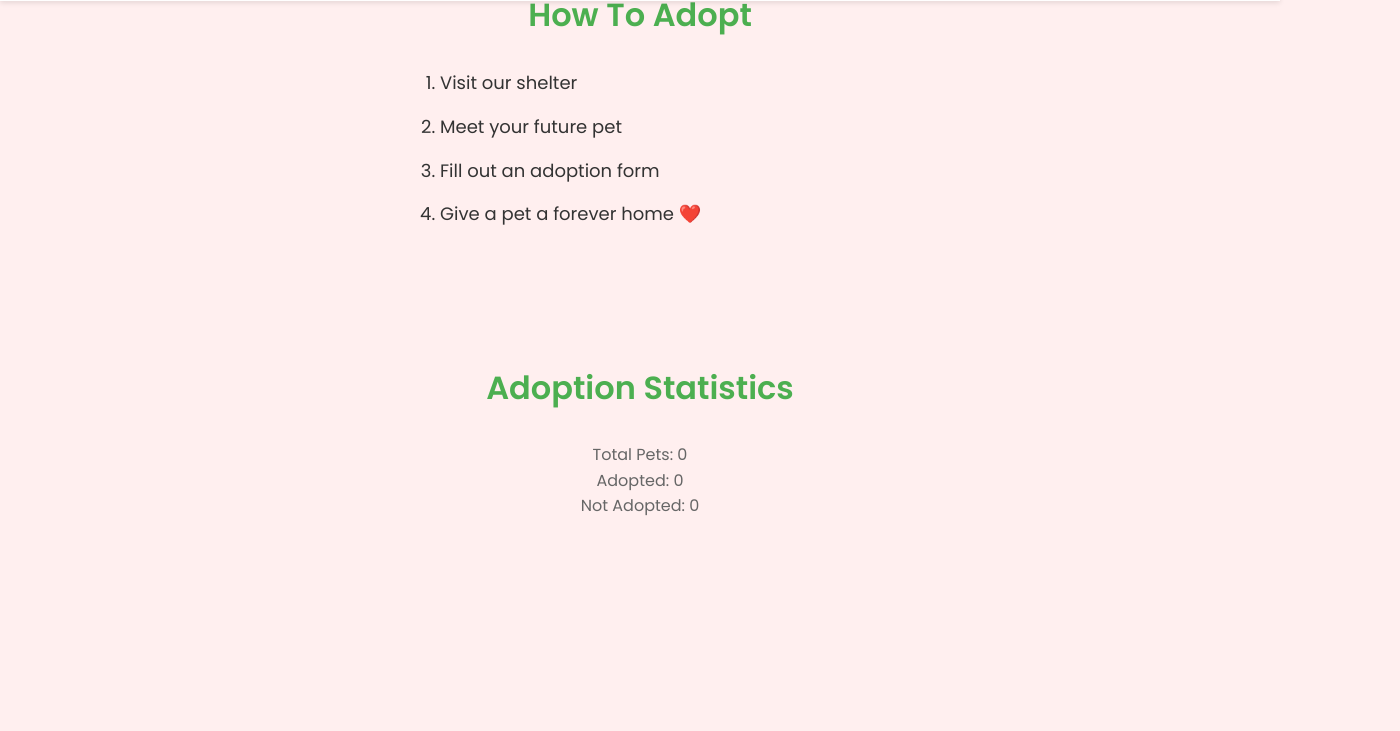
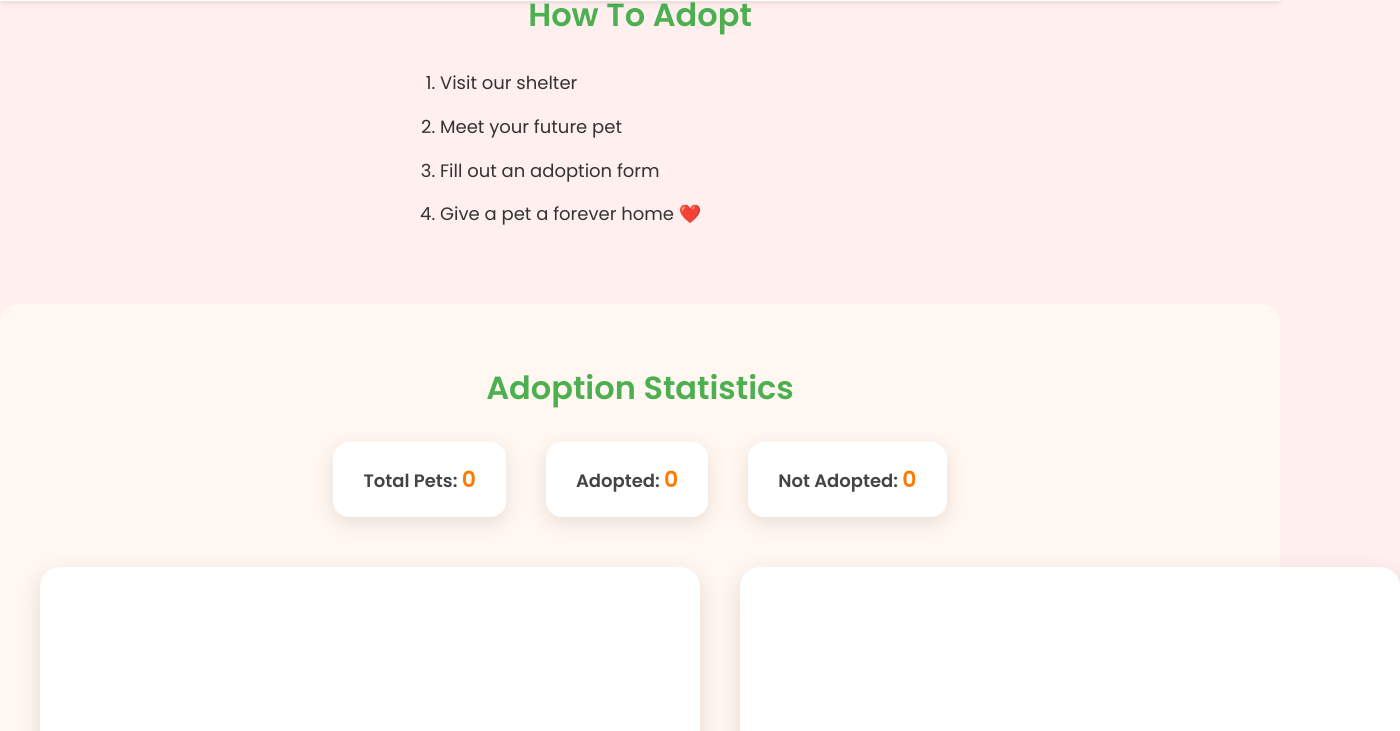
Before and after one commit to Mirjana3/Happy-Paws, a plain HTML site: page pages/myPage.html in a window 1280 px wide. Shown: the part 69-800 px from the top of the page, 1400 px wide, since content can reach past the window. Drawn offline with nearby package versions, Linux system fonts and the light colour scheme; no server answers.

Commit message:
Refactor and reorganize CSS styles

```diff
--- a/style.css
+++ b/style.css
@@ -736,6 +736,68 @@ footer {
     box-shadow: 0 0 0 4px rgba(255,122,0,0.15);
 }
 
+/* STATISTICS SECTION */
+
+#statistics {
+    background-color: #fff7f0;
+    border-radius: 20px;
+    padding: 60px 40px;
+}
+
+.stats-overview {
+    display: flex;
+    justify-content: center;
+    gap: 40px;
+    margin-bottom: 50px;
+    flex-wrap: wrap;
+}
+
+.stats-overview p {
+    background: white;
+    padding: 20px 30px;
+    border-radius: 16px;
+    box-shadow: 0 6px 20px rgba(0,0,0,0.1);
+    font-size: 18px;
+    font-weight: 600;
+    color: #444;
+}
+
+.stats-overview span {
+    color: #ff7a00;
+    font-size: 22px;
+    font-weight: 700;
+}
+
+
+/* CHART GRID */
+.charts-container {
+    display: grid;
+    grid-template-columns: repeat(2, 1fr); /* 2 po redu */
+    gap: 40px;
+    max-width: 1200px;
+    margin: 0 auto;
+}
+
+.charts-container canvas {
+    background: white;
+    padding: 20px;
+    border-radius: 20px;
+    box-shadow: 0 8px 25px rgba(0,0,0,0.12);
+    height: 350px !important;
+}
+
+
+@media (max-width: 900px) {
+    .charts-container {
+        grid-template-columns: 1fr; /* 1 po redu na mobu */
+    }
+
+    .charts-container canvas {
+        height: 300px !important;
+    }
+}
+
+
 @media (max-width: 768px) {
     .auth-container {
         flex-direction: column;
```
